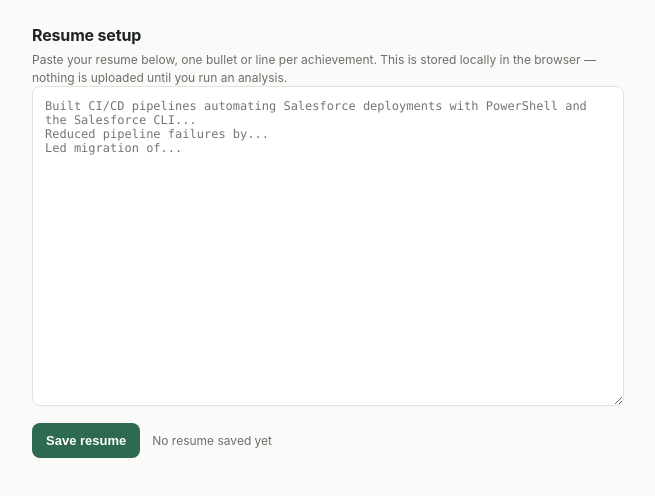
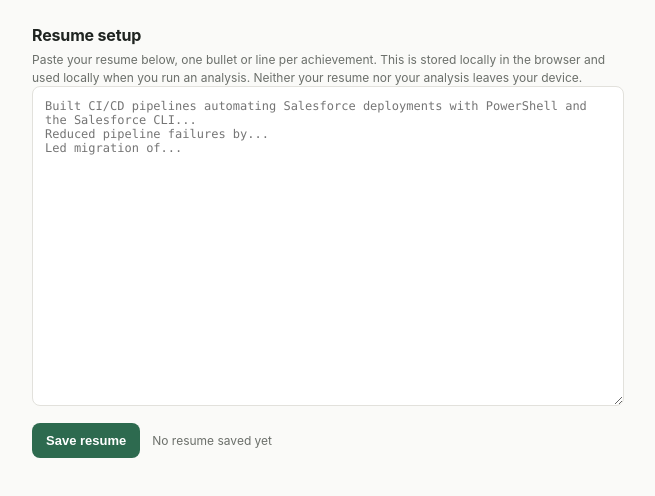
Before and after one commit to robsassack/gapcheck, a browser extension: page options.html in a window 1280 px wide. Shown: the whole page, without its empty margins (312-967 px from the left). Drawn offline with Linux system fonts and the light colour scheme.

Commit message:
Update text on resume setup page

```diff
--- a/options.html
+++ b/options.html
@@ -10,7 +10,8 @@
     <h1>Resume setup</h1>
     <p class="subtitle">
       Paste your resume below, one bullet or line per achievement. This is stored locally in the
-      browser — nothing is uploaded until you run an analysis.
+      browser and used locally when you run an analysis. Neither your resume nor your analysis
+      leaves your device.
     </p>
   </header>
 
```
